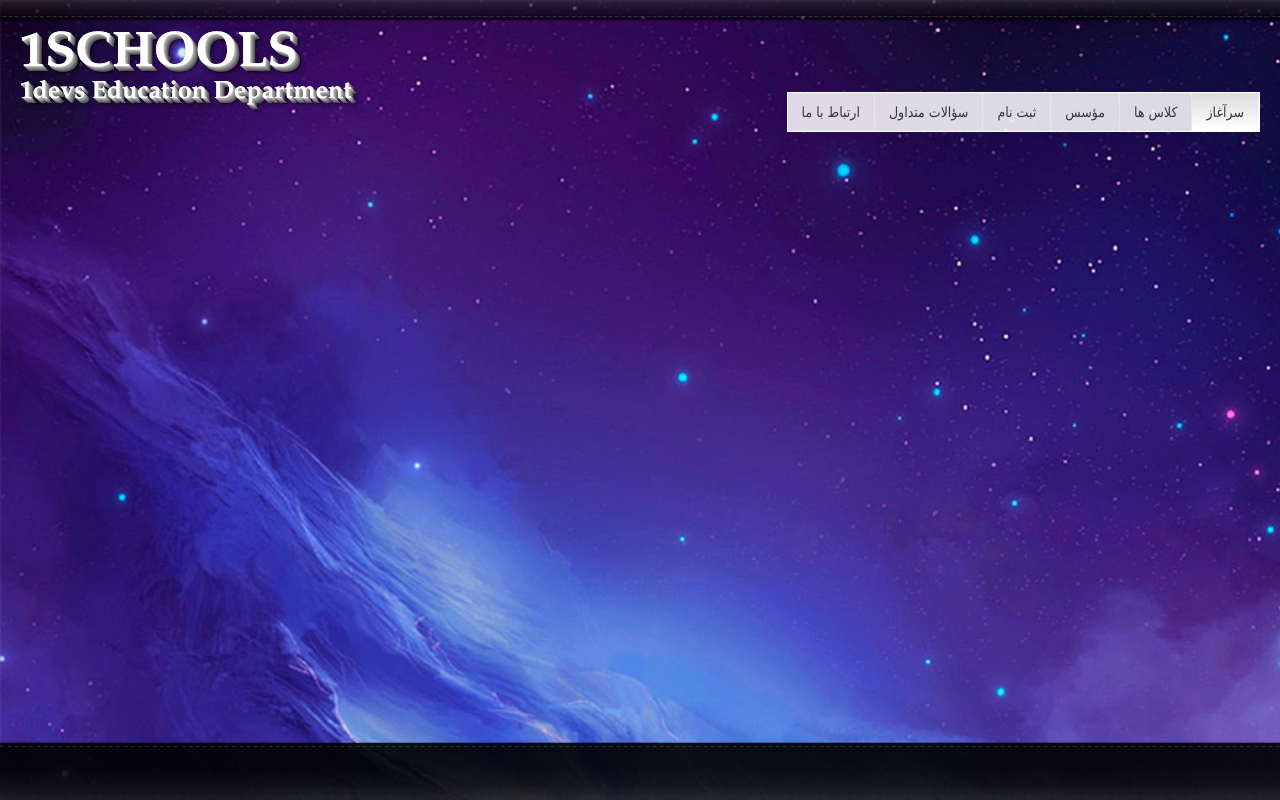
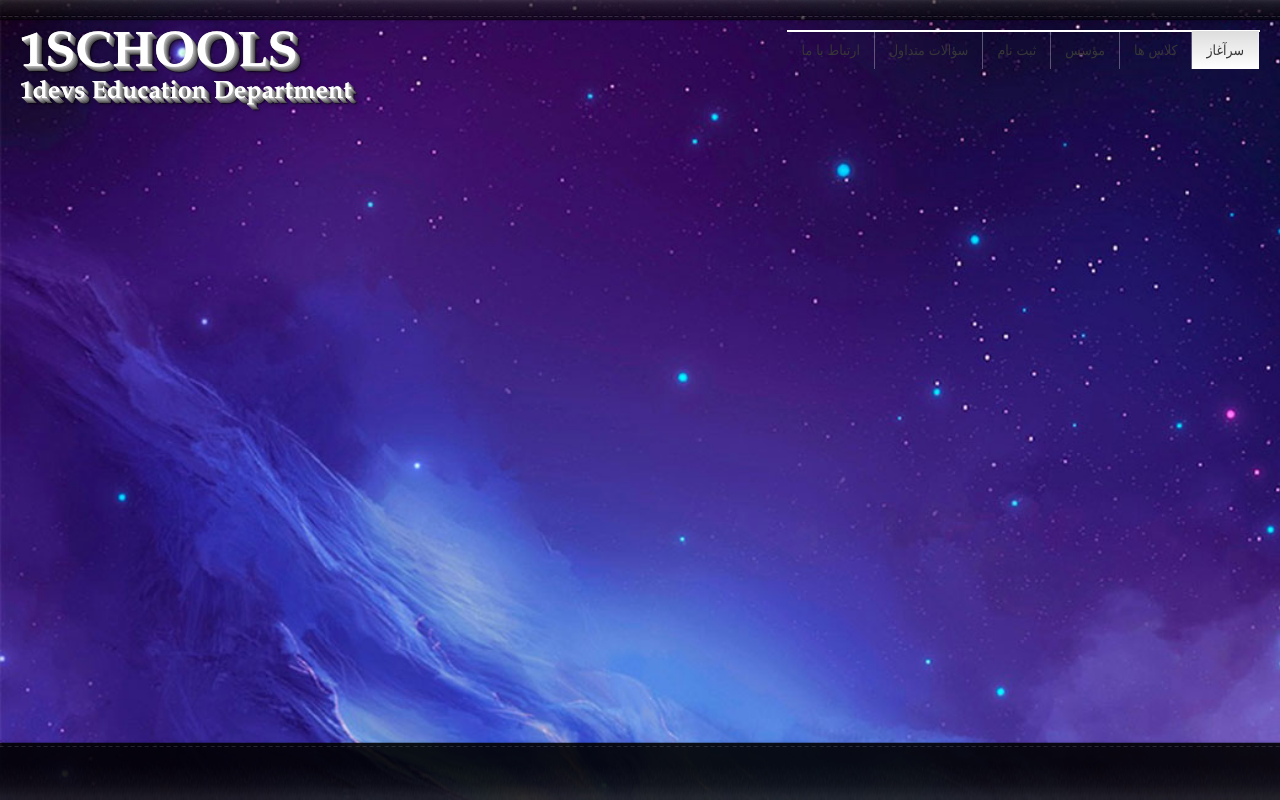
Before and after one commit to 1schools/1schools.github.io, a PHP site: page / in a window 1280 px wide. Run offline with PHP 8.4, Linux system fonts and the light colour scheme.

Commit message:
remove juns

```diff
--- a/style.css
+++ b/style.css
@@ -63,8 +63,7 @@ nav ul{
 	background-color: rgba(255, 255, 255, 0.85);
 	border: 1px solid white;
 	box-shadow: 0 0 1px rgba(0, 0, 0, 0.1);
-	float: right;
-	margin-top: 62px;
+/*	border-radius:10px 10px 10px 10px;*/
 }
 
 nav li{
@@ -84,6 +83,14 @@ nav li a{
 nav li.active{
 	background: -webkit-gradient(linear, left top, left bottom, from(#DDD), to(white));
 	background: -moz-linear-gradient(center top , #DDD 0%, #FCFCFC 15%, white 100%) repeat scroll 0 0 transparent;
+}
+
+nav li.first{
+
+}
+
+nav li.last{
+
 }
 
 section.container{
```
